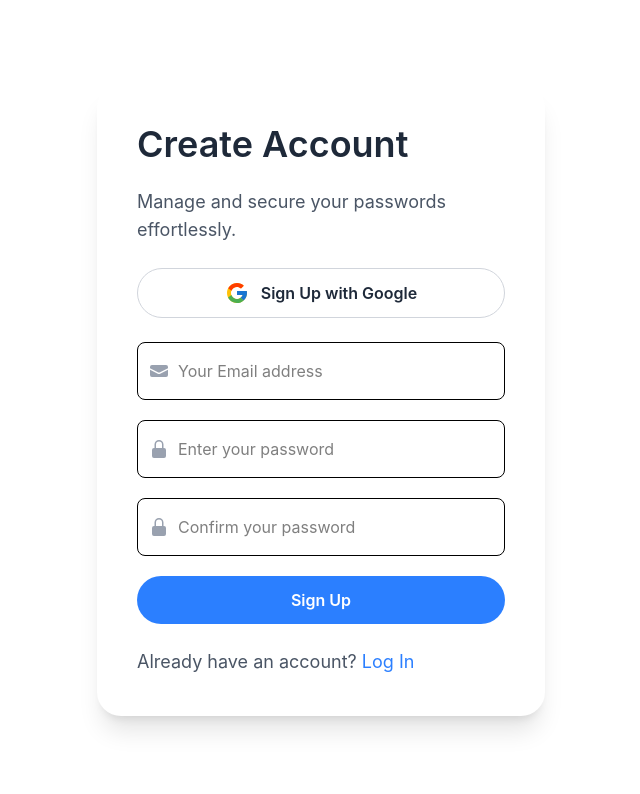
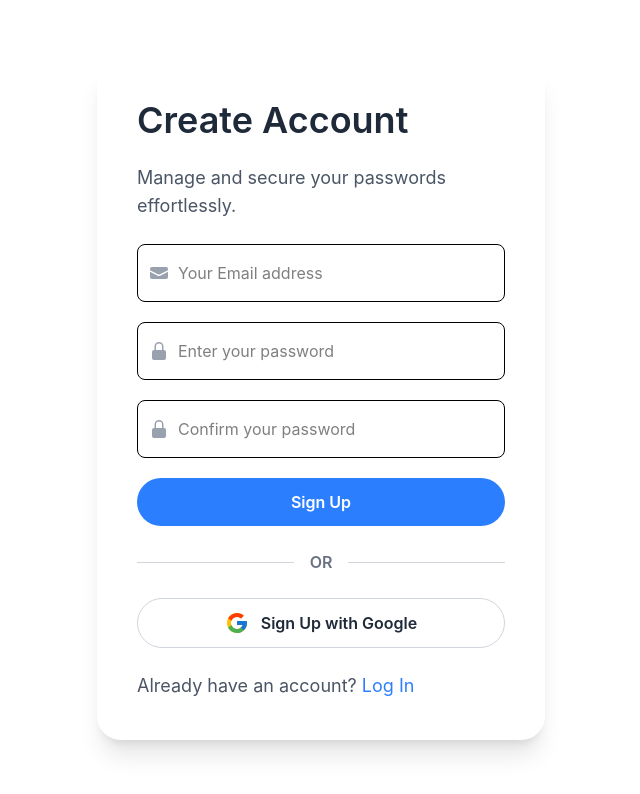
Before and after one commit to guy-with-a-cool-terminal/BinTechHub, a React (Vite) app in the folder PasswordManager/password-manager-frontend/: page /signup in a window 1280 px wide. Shown: the top 794 px of the page, without its empty margins (319-959 px from the left). Built offline with nearby package versions, Linux system fonts and the light colour scheme; no server answers.

Commit message:
signup logic flaw update

```diff
--- a/PasswordManager/password-manager-frontend/src/pages/Signup.jsx
+++ b/PasswordManager/password-manager-frontend/src/pages/Signup.jsx
@@ -4,8 +4,6 @@ import api from '../services/api';
 import React, { useState } from 'react'; // Import useState
 import { getAuth, createUserWithEmailAndPassword, GoogleAuthProvider, signInWithPopup } from 'firebase/auth';
 import { auth } from '../services/FirebaseAuth/firebase';
-
-// Import Google Icon (you might want to import your exact Google icon if Login.jsx uses a custom one)
 import { FcGoogle } from 'react-icons/fc';
 
 export default function SignUpForm() {
@@ -94,8 +92,6 @@ export default function SignUpForm() {
       const user = result.user;
       const idToken = await user.getIdToken();
       localStorage.setItem('firebase_token', idToken);
-
-      // Send user email,  idToken to backend
       await api.signUp(user.email,idToken);
       navigate('/login');
     } catch (err) {
@@ -119,16 +115,7 @@ export default function SignUpForm() {
         {/* Error message for form submission */}
         {error && <div className="mb-4 text-red-500">{error}</div>}
 
-        {/* Google Sign Up Button with icon */}
-        <button
-          type="button"
-          onClick={handleGoogleSignUp}
-          className={`w-full flex items-center justify-center gap-3 border border-gray-300 hover:bg-gray-100 text-gray-800 py-3 rounded-full font-semibold focus:outline-none focus:ring-2 focus:ring-blue-500 transition transform duration-200 mb-6 ${isLoading ? 'opacity-50 cursor-not-allowed' : ''}`}
-          disabled={isLoading}
-        >
-          <FcGoogle className="h-6 w-6" />
-          {isLoading ? 'Signing Up...' : 'Sign Up with Google'}
-        </button>
+
 
         {/* Form */}
         <form className="space-y-5" onSubmit={handleSignUp}>
@@ -189,7 +176,6 @@ export default function SignUpForm() {
             {confirmPasswordError && <p className="text-red-500 text-sm mt-2">{confirmPasswordError}</p>}
           </div>
 
-          {/* Sign Up Button */}
           <button
             type="submit"
             className={`w-full bg-blue-500 hover:bg-blue-600 text-white py-3 rounded-full font-semibold focus:outline-none focus:ring-2 focus:ring-blue-500 transition transform duration-200 ${isLoading ? 'opacity-50 cursor-not-allowed' : ''}`}
@@ -198,6 +184,21 @@ export default function SignUpForm() {
             {isLoading ? 'Signing Up...' : 'Sign Up'}
           </button>
         </form>
+
+        <div className="my-6 flex items-center before:flex-1 before:border-t before:border-gray-300 after:flex-1 after:border-t after:border-gray-300">
+          <p className="mx-4 text-gray-500 font-semibold">OR</p>
+        </div>
+
+        {/* Google Sign Up Button with icon */}
+        <button
+          type="button"
+          onClick={handleGoogleSignUp}
+          className={`w-full flex items-center justify-center gap-3 border border-gray-300 hover:bg-gray-100 text-gray-800 py-3 rounded-full font-semibold focus:outline-none focus:ring-2 focus:ring-blue-500 transition transform duration-200 mb-6 ${isLoading ? 'opacity-50 cursor-not-allowed' : ''}`}
+          disabled={isLoading}
+        >
+          <FcGoogle className="h-6 w-6" />
+          {isLoading ? 'Signing Up...' : 'Sign Up with Google'}
+        </button>
 
         {/* Switch to Login Link */}
         <p className="mt-6 text-sm sm:text-base md:text-lg text-gray-600">
```
Also changed, not shown: PasswordManager/password-manager-frontend/src/pages/Login.jsx (+0 -8 lines).
